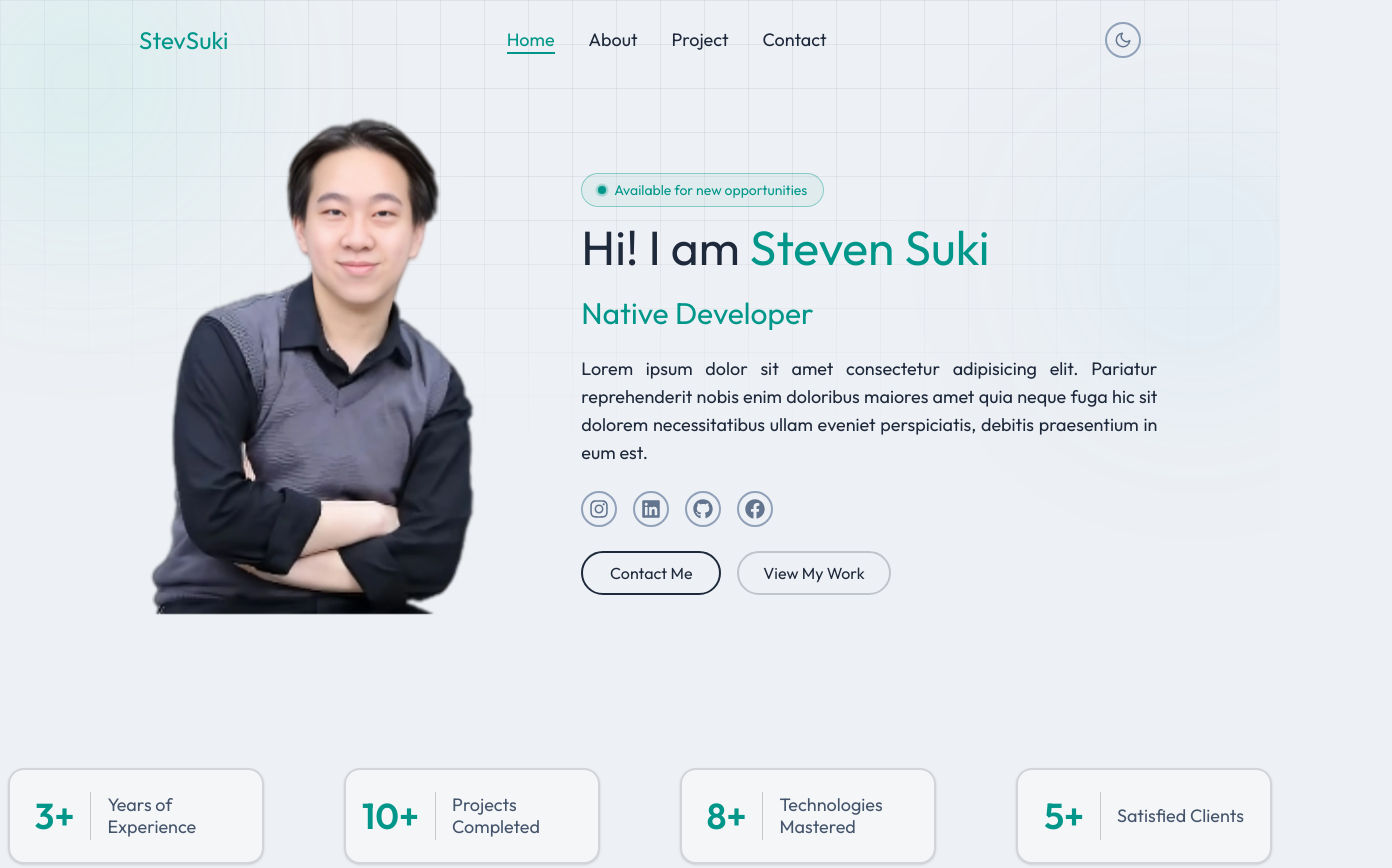
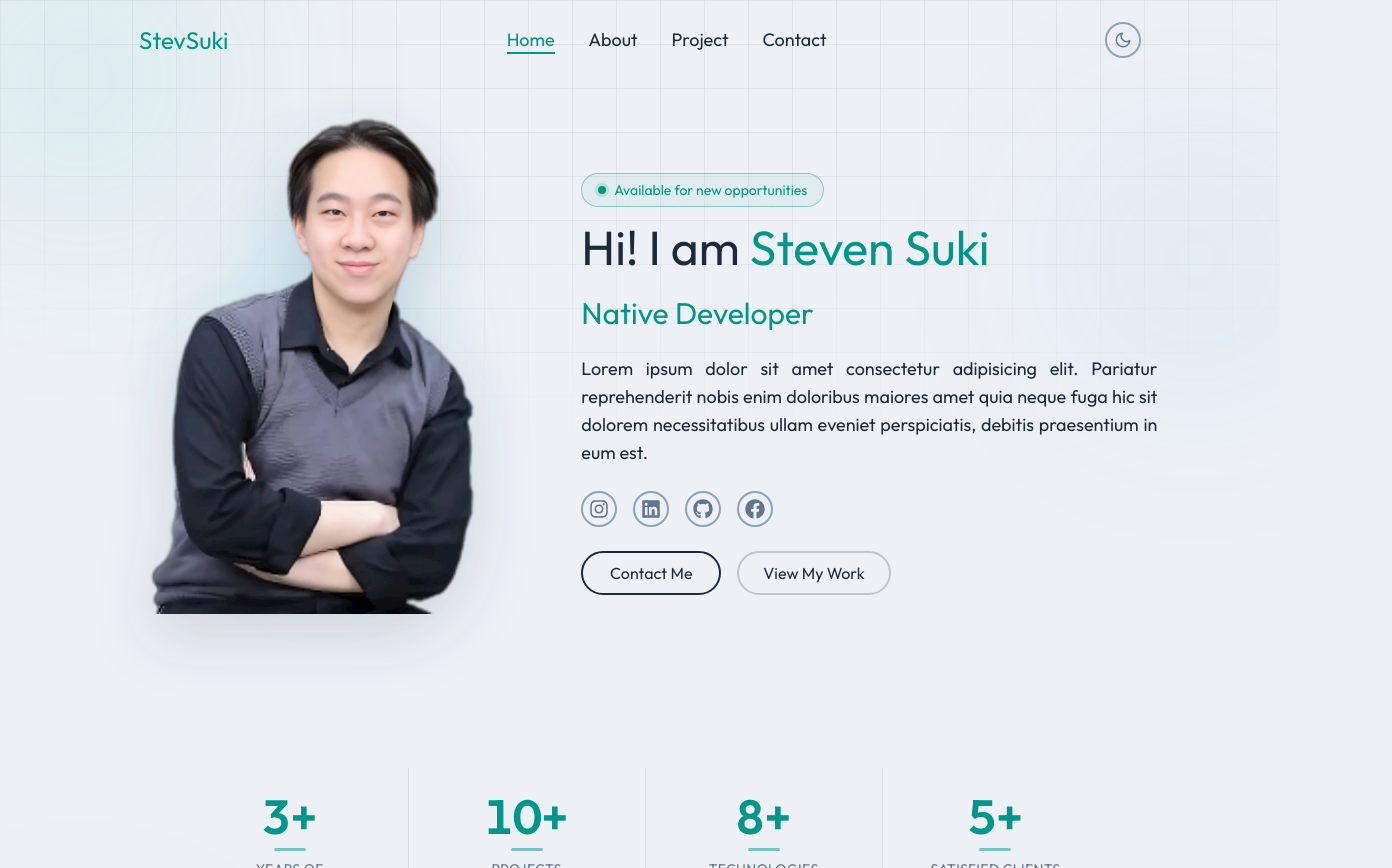
Before and after one commit to stevsuki/portofolio, a Next.js app: page / in a window 1280 px wide. Shown: the top 868 px of the page, 1392 px wide, since content can reach past the window. Built offline with nearby package versions, Linux system fonts and the light colour scheme.

Commit message:
[Steven] - adjust UI UX portofolio

```diff
--- /dev/null
+++ b/src/app/components/AnimatedStatValue.tsx
@@ -0,0 +1,64 @@
+"use client";
+
+import { useEffect, useRef, useState } from "react";
+
+type AnimatedStatValueProps = Readonly<{
+	value: string;
+	className?: string;
+}>;
+
+const DURATION_MS = 1200;
+
+function easeOutExpo(t: number) {
+	return t === 1 ? 1 : 1 - 2 ** (-10 * t);
+}
+
+export default function AnimatedStatValue({ value, className = "" }: AnimatedStatValueProps) {
+	const match = value.match(/^(\d+)(.*)$/);
+	const target = match ? Number(match[1]) : null;
+	const suffix = match ? match[2] : "";
+
+	const ref = useRef<HTMLSpanElement>(null);
+	const [display, setDisplay] = useState(target === null ? value : "0");
+
+	useEffect(() => {
+		const element = ref.current;
+		if (!element || target === null) return;
+
+		const prefersReducedMotion = window.matchMedia("(prefers-reduced-motion: reduce)").matches;
+		if (prefersReducedMotion || typeof IntersectionObserver === "undefined") {
+			setDisplay(String(target));
+			return;
+		}
+
+		let frame: number;
+		const observer = new IntersectionObserver(
+			(entries) => {
+				if (!entries[0].isIntersecting) return;
+				observer.disconnect();
+
+				const start = performance.now();
+				const tick = (now: number) => {
+					const progress = Math.min((now - start) / DURATION_MS, 1);
+					setDisplay(String(Math.round(easeOutExpo(progress) * target)));
+					if (progress < 1) frame = requestAnimationFrame(tick);
+				};
+				frame = requestAnimationFrame(tick);
+			},
+			{ threshold: 0.4 }
+		);
+
+		observer.observe(element);
+		return () => {
+			observer.disconnect();
+			cancelAnimationFrame(frame);
+		};
+	}, [target]);
+
+	return (
+		<span ref={ref} className={className}>
+			{display}
+			{suffix}
+		</span>
+	);
+}
--- a/src/app/components/Home/AboutTeaserSection.tsx
+++ b/src/app/components/Home/AboutTeaserSection.tsx
@@ -4,7 +4,9 @@ import { aboutTeaserContent } from "@/constants/home";
 
 export default function AboutTeaserSection() {
 	return (
-		<section className="flex flex-col items-center text-center gap-6 p-10 md:p-16">
+		<section className="relative flex flex-col items-center text-center gap-6 p-10 md:p-16">
+			<div className="glow glow-blue w-[320px] h-[320px] top-0 -left-20" />
+			<div className="relative z-10 flex flex-col items-center text-center gap-6">
 				<SectionHeading
 					eyebrow={aboutTeaserContent.eyebrow}
 					prefix={aboutTeaserContent.headingPrefix}
@@ -12,6 +14,7 @@ export default function AboutTeaserSection() {
 				/>
 				<p className="text-lg text-justify max-w-2xl">{aboutTeaserContent.description}</p>
 				<LinkButton href="/about">{aboutTeaserContent.ctaLabel}</LinkButton>
+			</div>
 		</section>
 	);
 }
--- a/src/app/components/Home/ContactCtaSection.tsx
+++ b/src/app/components/Home/ContactCtaSection.tsx
@@ -4,8 +4,10 @@ import { contactCtaContent } from "@/constants/home";
 
 export default function ContactCtaSection() {
 	return (
-		<section className="relative flex flex-col items-center text-center gap-6 p-10 md:p-16 overflow-hidden">
+		<section className="relative flex flex-col items-center text-center gap-6 p-10 md:p-16">
+			<div className="absolute inset-0 bg-grid" aria-hidden="true" />
 			<div className="glow glow-teal w-[300px] h-[300px] top-0 left-1/2 -translate-x-1/2" />
+			<div className="glow glow-blue w-[260px] h-[260px] bottom-0 right-10" />
 			<div className="relative z-10 flex flex-col items-center gap-6">
 				<SectionHeading
 					eyebrow={contactCtaContent.eyebrow}
--- a/src/app/components/Home/ExperienceSection.tsx
+++ b/src/app/components/Home/ExperienceSection.tsx
@@ -4,13 +4,16 @@ import { experienceContent } from "@/constants/home";
 
 export default function ExperienceSection() {
 	return (
-		<section className="flex flex-col items-center gap-10 p-10 md:p-16">
+		<section className="relative flex flex-col items-center gap-10 p-10 md:p-16">
+			<div className="glow glow-teal w-[360px] h-[360px] top-10 -right-24" />
+			<div className="relative z-10 flex flex-col items-center gap-10 w-full">
 				<SectionHeading
 					eyebrow={experienceContent.eyebrow}
 					prefix={experienceContent.headingPrefix}
 					highlight={experienceContent.headingHighlight}
 				/>
 				<ExperienceTimeline />
+			</div>
 		</section>
 	);
 }
--- a/src/app/components/Home/FeaturedProjectsSection.tsx
+++ b/src/app/components/Home/FeaturedProjectsSection.tsx
@@ -9,7 +9,9 @@ export default function FeaturedProjectsSection() {
 	const featuredProjects = projects.filter((project) => project.featured);
 
 	return (
-		<section className="flex flex-col items-center gap-10 p-10 md:p-16">
+		<section className="relative flex flex-col items-center gap-10 p-10 md:p-16">
+			<div className="glow glow-blue w-[340px] h-[340px] top-0 -right-28" />
+			<div className="relative z-10 flex flex-col items-center gap-10 w-full">
 				<SectionHeading
 					eyebrow={featuredProjectsContent.eyebrow}
 					prefix={featuredProjectsContent.headingPrefix}
@@ -23,6 +25,7 @@ export default function FeaturedProjectsSection() {
 					))}
 				</div>
 				<LinkButton href="/project">{featuredProjectsContent.ctaLabel}</LinkButton>
+			</div>
 		</section>
 	);
 }
--- a/src/app/components/Home/MainSection.tsx
+++ b/src/app/components/Home/MainSection.tsx
@@ -12,12 +12,22 @@ export default function MainSection() {
 			<div className="glow glow-blue w-[360px] h-[360px] top-20 -right-24" />
 
 			<div className="relative z-10 flex w-full h-[300px] justify-center items-center md:w-[400px] md:h-[600px] mb-10 animate-fade-up">
+				<svg width="0" height="0" className="absolute" aria-hidden="true">
+					<filter id="avatar-feather" x="-10%" y="-10%" width="120%" height="120%">
+						<feGaussianBlur in="SourceAlpha" stdDeviation="1.6" result="blurredAlpha" />
+						<feComponentTransfer in="blurredAlpha" result="smoothAlpha">
+							<feFuncA type="linear" slope="3.5" intercept="0" />
+						</feComponentTransfer>
+						<feComposite in="SourceGraphic" in2="smoothAlpha" operator="in" />
+					</filter>
+				</svg>
+				<div className="avatar-backdrop" aria-hidden="true" />
 				<Image
 					src="/assets/person.webp"
 					alt="main-image"
 					fill
 					sizes="(max-width: 768px) calc(100vw - 5rem), 400px"
-					className="object-contain"
+					className="object-contain avatar-image"
 					priority
 					fetchPriority="high"
 				/>
--- a/src/app/components/Home/SummaryBoxSection.tsx
+++ b/src/app/components/Home/SummaryBoxSection.tsx
@@ -1,18 +1,26 @@
 import { stats } from "@/data/stats";
 import Reveal from "../Reveal";
+import AnimatedStatValue from "../AnimatedStatValue";
 
 export default function SummaryBoxSection() {
 	return (
-		<section className="flex justify-center gap-10 md:gap-20 flex-wrap">
-			{stats.map((stat, index) => (
-				<Reveal key={stat.label} delayMs={index * 100}>
-					<div className="w-64 h-24 border-2 border-slate-900/15 dark:border-white/20 rounded-2xl bg-[#f5f6f8] dark:bg-white/[2%] shadow-sm flex-shrink-0 flex items-center justify-center gap-4 px-4 hover:border-teal-600 dark:hover:border-teal-300 hover:bg-teal-600/5 dark:hover:bg-teal-300/5 hover:-translate-y-1 transition-all duration-300">
-						<p className="text-4xl font-semibold text-teal-600 dark:text-teal-300">{stat.value}</p>
-						<div className="w-px h-12 bg-slate-900/20 dark:bg-white/30" />
-						<p className="text-lg text-slate-600 dark:text-gray-300 max-w-[130px] leading-tight">{stat.label}</p>
-					</div>
-				</Reveal>
-			))}
+		<section className="flex justify-center">
+			<div className="flex flex-col sm:flex-row flex-wrap justify-center divide-y sm:divide-y-0 sm:divide-x divide-slate-900/10 dark:divide-white/10">
+				{stats.map((stat, index) => (
+					<Reveal key={stat.label} delayMs={index * 100} className="flex justify-center">
+						<div className="flex flex-col items-center gap-2 px-12 py-6">
+							<AnimatedStatValue
+								value={stat.value}
+								className="text-5xl font-semibold tabular-nums text-teal-600 dark:text-teal-300"
+							/>
+							<span className="w-8 h-[3px] rounded-full bg-teal-600/50 dark:bg-teal-300/50" aria-hidden="true" />
+							<p className="text-sm text-center uppercase tracking-wide text-slate-500 dark:text-gray-400 max-w-[140px]">
+								{stat.label}
+							</p>
+						</div>
+					</Reveal>
+				))}
+			</div>
 		</section>
 	);
 }
--- a/src/app/globals.css
+++ b/src/app/globals.css
@@ -60,6 +60,122 @@ button:focus-visible {
 
 .dark .glow-blue {
   background: radial-gradient(closest-side, rgba(56, 189, 248, 0.18), transparent);
+}
+
+/* Soft backdrop behind the hero portrait: blends the cutout's rough
+   edges into the page instead of letting them sit on a flat background */
+.avatar-backdrop {
+  position: absolute;
+  inset: 6% 8% 2% 8%;
+  border-radius: 50%;
+  background: radial-gradient(
+    closest-side,
+    rgba(45, 212, 191, 0.22),
+    rgba(56, 189, 248, 0.1) 60%,
+    transparent 80%
+  );
+  filter: blur(40px);
+  z-index: 0;
+}
+
+.dark .avatar-backdrop {
+  background: radial-gradient(
+    closest-side,
+    rgba(45, 212, 191, 0.3),
+    rgba(56, 189, 248, 0.14) 60%,
+    transparent 80%
+  );
+}
+
+.avatar-image {
+  filter: url(#avatar-feather) drop-shadow(0 20px 30px rgba(15, 23, 42, 0.18));
+}
+
+.glow-violet {
+  background: radial-gradient(closest-side, rgba(167, 139, 250, 0.14), transparent);
+}
+
+.dark .glow-violet {
+  background: radial-gradient(closest-side, rgba(167, 139, 250, 0.2), transparent);
+}
+
+/* Project card covers: cycle through a few brand-consistent gradient
+   treatments so cards read as designed objects, not bare text boxes */
+.card-cover {
+  position: relative;
+  overflow: hidden;
+  background-image: radial-gradient(rgba(255, 255, 255, 0.5) 1px, transparent 1px);
+  background-size: 14px 14px;
+}
+
+.dark .card-cover {
+  background-image: radial-gradient(rgba(255, 255, 255, 0.12) 1px, transparent 1px);
+}
+
+.card-cover-0 {
+  background-color: rgba(13, 148, 136, 0.16);
+  background-image: radial-gradient(rgba(13, 148, 136, 0.5) 1px, transparent 1px),
+    linear-gradient(135deg, rgba(13, 148, 136, 0.28), rgba(56, 189, 248, 0.14));
+  background-size: 14px 14px, 100% 100%;
+}
+
+.card-cover-1 {
+  background-color: rgba(56, 189, 248, 0.16);
+  background-image: radial-gradient(rgba(56, 189, 248, 0.5) 1px, transparent 1px),
+    linear-gradient(135deg, rgba(56, 189, 248, 0.28), rgba(167, 139, 250, 0.14));
+  background-size: 14px 14px, 100% 100%;
+}
+
+.card-cover-2 {
+  background-color: rgba(167, 139, 250, 0.16);
+  background-image: radial-gradient(rgba(167, 139, 250, 0.5) 1px, transparent 1px),
+    linear-gradient(135deg, rgba(167, 139, 250, 0.28), rgba(13, 148, 136, 0.14));
+  background-size: 14px 14px, 100% 100%;
+}
+
+.dark .card-cover-0 {
+  background-color: rgba(45, 212, 191, 0.16);
+  background-image: radial-gradient(rgba(45, 212, 191, 0.42) 1px, transparent 1px),
+    linear-gradient(135deg, rgba(45, 212, 191, 0.24), rgba(56, 189, 248, 0.14));
+  background-size: 14px 14px, 100% 100%;
+}
+
+.dark .card-cover-1 {
+  background-color: rgba(56, 189, 248, 0.16);
+  background-image: radial-gradient(rgba(56, 189, 248, 0.42) 1px, transparent 1px),
+    linear-gradient(135deg, rgba(56, 189, 248, 0.24), rgba(167, 139, 250, 0.16));
+  background-size: 14px 14px, 100% 100%;
+}
+
+.dark .card-cover-2 {
+  background-color: rgba(167, 139, 250, 0.16);
+  background-image: radial-gradient(rgba(167, 139, 250, 0.42) 1px, transparent 1px),
+    linear-gradient(135deg, rgba(167, 139, 250, 0.24), rgba(45, 212, 191, 0.16));
+  background-size: 14px 14px, 100% 100%;
+}
+
+@keyframes marquee {
+  from {
+    transform: translateX(0);
+  }
+  to {
+    transform: translateX(-50%);
+  }
+}
+
+.animate-marquee {
+  animation: marquee 22s linear infinite;
+}
+
+.marquee-mask {
+  -webkit-mask-image: linear-gradient(90deg, transparent, black 8%, black 92%, transparent);
+  mask-image: linear-gradient(90deg, transparent, black 8%, black 92%, transparent);
+}
+
+@media (prefers-reduced-motion: reduce) {
+  .animate-marquee {
+    animation: none;
+  }
 }
 
 .bg-grid {
```
Also changed, not shown: src/app/components/Home/TechStackSection.tsx (+5 -2 lines), src/app/components/ProjectCard.tsx (+42 -2 lines). Lines whose indentation alone changed are shown as unchanged.
